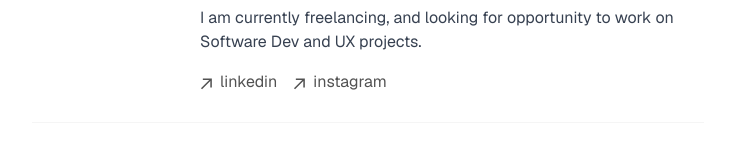
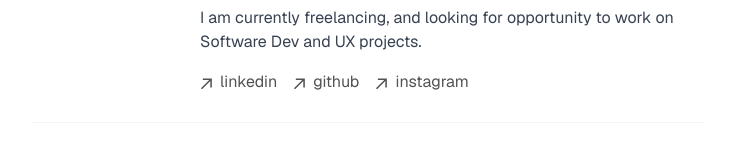
Before and after one commit to andyepx/my-portfolio, a Next.js app: page / in a window 1280 px wide. Shown: the part 326-485 px from the top of the page, without its empty margins (272-1007 px from the left). Built offline with nearby package versions, Linux system fonts and the light colour scheme.

Commit message:
Add Github link

```diff
--- a/app/page.tsx
+++ b/app/page.tsx
@@ -52,6 +52,17 @@
                             >
                                 <ArrowIcon/>
                                 <p className="ml-2 h-7">linkedin</p>
+                            </a>
+                        </li>
+                        <li>
+                            <a
+                                className="flex items-center transition-all hover:text-neutral-800 dark:hover:text-neutral-100"
+                                rel="noopener noreferrer"
+                                target="_blank"
+                                href="https://github.com/andyepx?tab=repositories"
+                            >
+                                <ArrowIcon/>
+                                <p className="ml-2 h-7">github</p>
                             </a>
                         </li>
                         <li>
```
